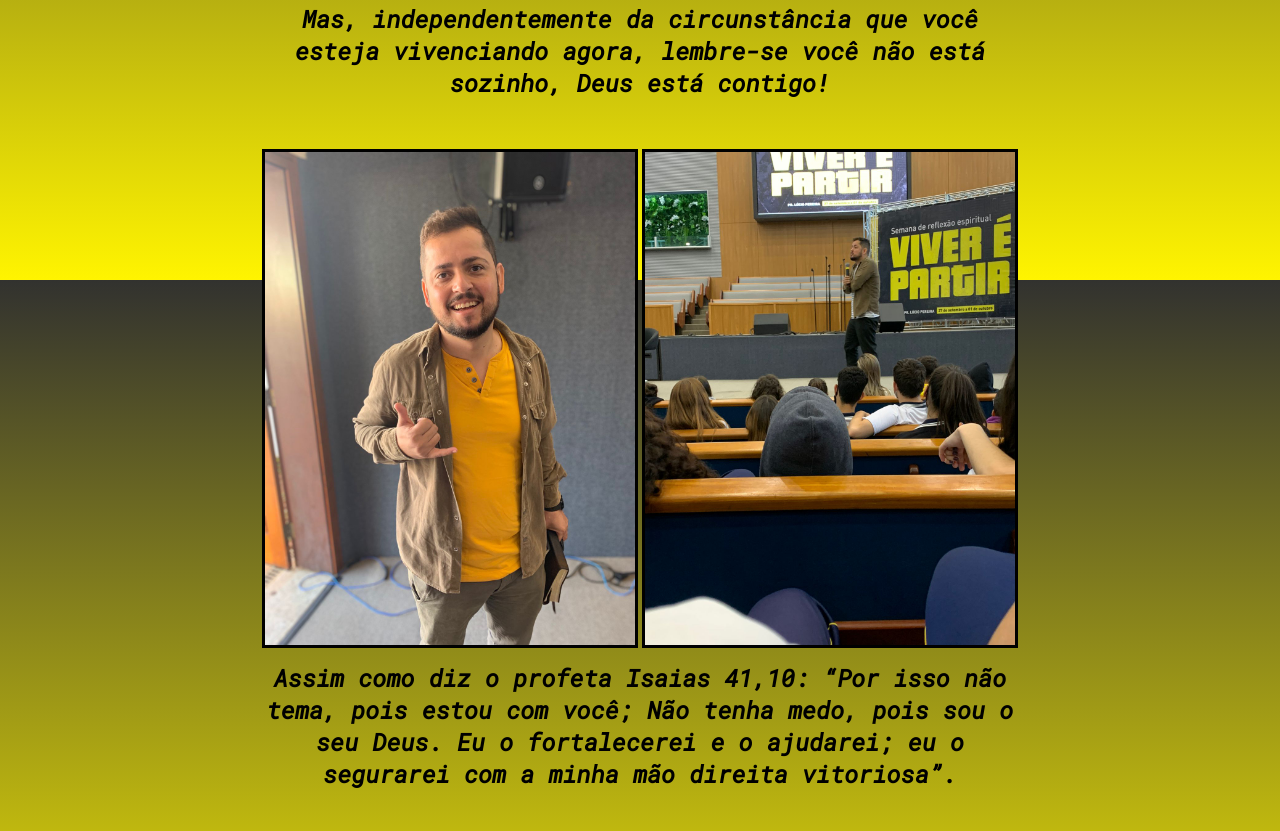
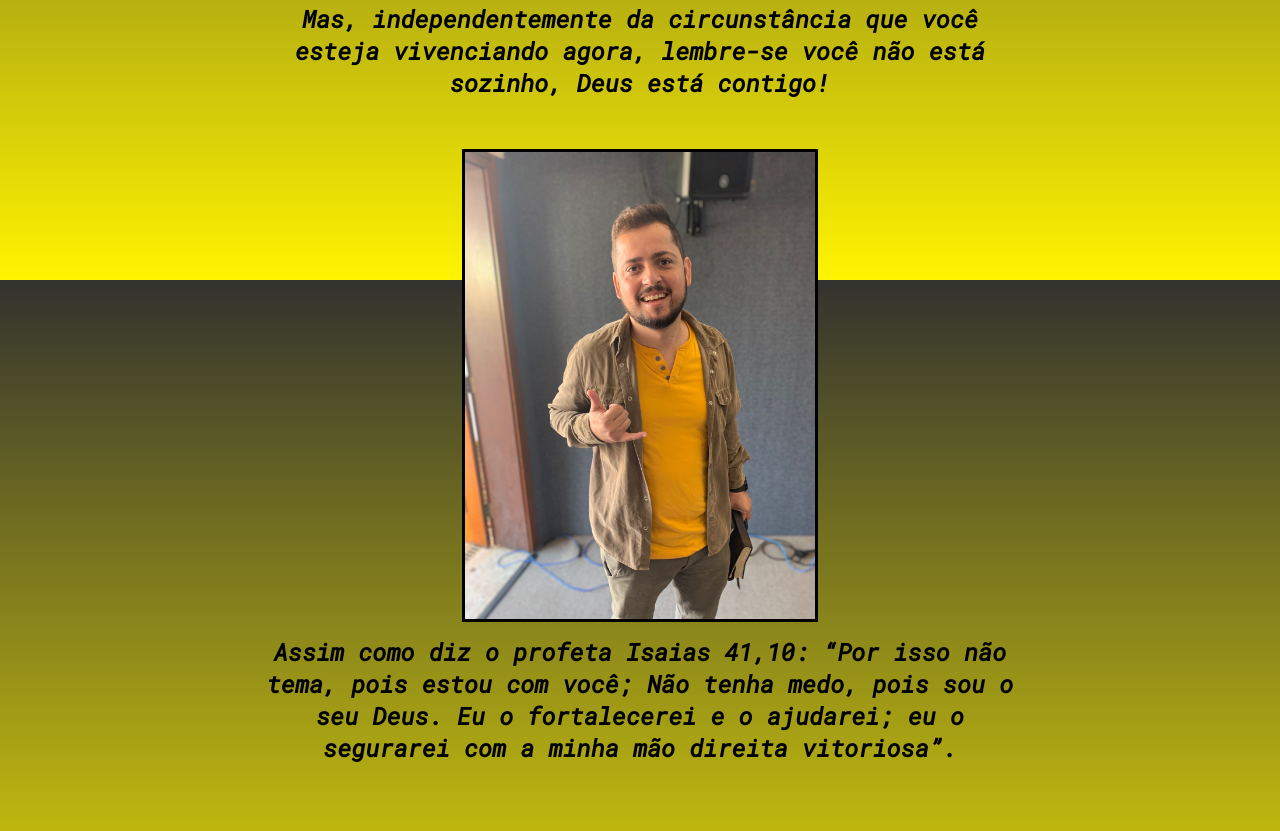
Before and after one commit to jpkm17/sdo, a plain HTML site: page index.html in a window 1280 px wide. Shown: the part 520-1351 px from the top of the page. Drawn offline with Linux system fonts and the light colour scheme.

Commit message:
Tirei uma imagem e arrumei os margins

```diff
--- a/css/style.css
+++ b/css/style.css
@@ -57,10 +57,9 @@ p, .tia{
 }
 
 .joinha{
-    width: 370px;
+    width: 350px;
     border:3px solid black;
 }
-
 .turma{
     width: 50%;
     margin-left:auto;
--- a/index.html
+++ b/index.html
@@ -22,8 +22,6 @@
         </p>
 
         <img src='img/lucio.jpeg' class="joinha">
-        <img src='img/la_na_frente.jpeg' class="joinha">
-
         <p>
             Assim como diz o profeta Isaias 41,10: “Por isso não tema, pois estou com você; Não tenha medo, pois sou o seu Deus. Eu o fortalecerei e o ajudarei; eu o segurarei com a minha mão direita vitoriosa”.
         </p>
```
